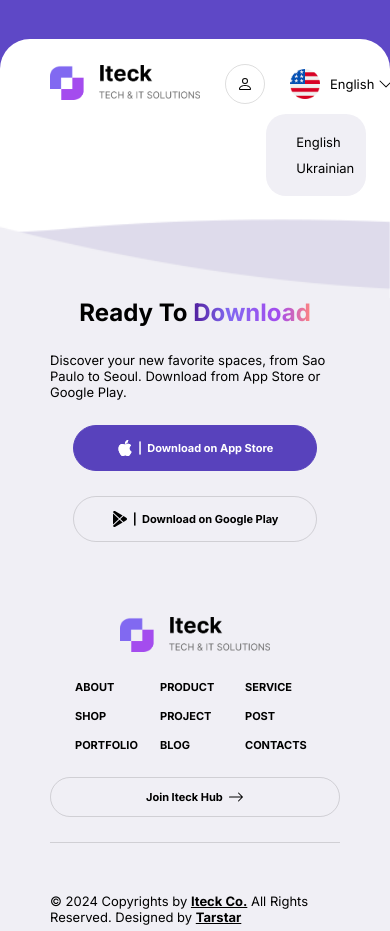
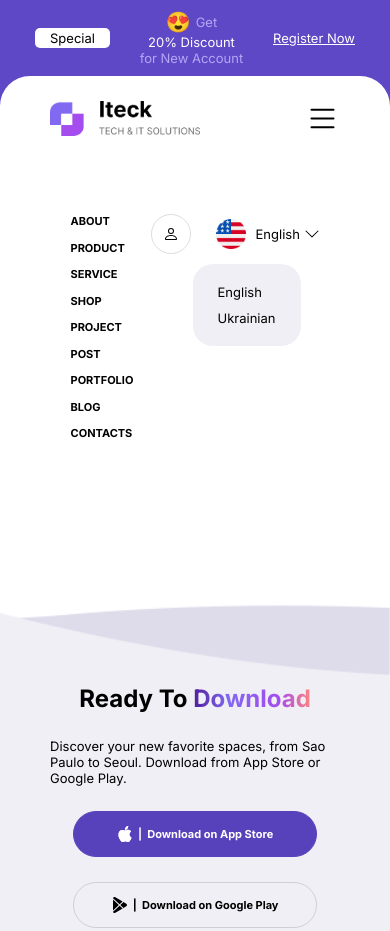
Before and after one commit to Taromtiger/Iteck, a website built with Vite: page index.html in a window 390 px wide. Shown: the top 931 px of the page. Built offline with nearby package versions, Linux system fonts and the light colour scheme.

Commit message:
header, menu mobile

```diff
--- a/index.html
+++ b/index.html
@@ -7,16 +7,43 @@
     <title>Iteck</title>
   </head>
   <body>
-    <div class="top-banner"></div>
+    <div class="top-banner">
+      <div class="container top-banner__container">
+        <a class="button_white" href="pages/contact/index.html">Special</a>
+        <span class="top-banner__text">
+          <span class="text_emoji">&#128525;</span>
+          <span class="text_purple"> Get </span>
+          20% Discount
+          <span class="text_purple">for New Account</span>
+        </span>
+        <a class="link_small" href="pages/contact/index.html">Register Now</a>
+      </div>
+    </div>
 
     <header>
       <div class="container header__container">
-        <div>
+        <div class="header__trigger">
           <a href="#">
             <img class="logo" src="./assets/images/logo.png" alt="company logo"
           /></a>
+          <button class="header__mobile-trigger">
+            <svg
+              xmlns="http://www.w3.org/2000/svg"
+              width="16"
+              height="16"
+              fill="currentColor"
+              class="bi bi-list"
+              viewBox="0 0 16 16"
+            >
+              <path
+                fill-rule="evenodd"
+                d="M2.5 12a.5.5 0 0 1 .5-.5h10a.5.5 0 0 1 0 1H3a.5.5 0 0 1-.5-.5m0-4a.5.5 0 0 1 .5-.5h10a.5.5 0 0 1 0 1H3a.5.5 0 0 1-.5-.5m0-4a.5.5 0 0 1 .5-.5h10a.5.5 0 0 1 0 1H3a.5.5 0 0 1-.5-.5"
+              />
+            </svg>
+          </button>
         </div>
 
+        <div class="header__menu">
           <nav class="navigation header__navigation">
             <ul>
               <li>
@@ -51,7 +78,9 @@
                 <a class="link" href="./pages/post/index.html">Post</a>
               </li>
               <li class="header__link_tablet header__link_tablet_two">
-              <a class="link" href="./pages/portfolio/index.html">Portfolio</a>
+                <a class="link" href="./pages/portfolio/index.html"
+                  >Portfolio</a
+                >
               </li>
               <li class="header__link_tablet header__link_tablet_three">
                 <a class="link" href="./pages/blog/index.html">Blog</a>
@@ -97,6 +126,7 @@
             <div class="header__langs">
               <a href="#">English</a>
               <a href="#">Ukrainian</a>
+            </div>
           </div>
         </div>
       </div>
--- a/style.scss
+++ b/style.scss
@@ -45,6 +45,7 @@ button {
   border: none;
   outline: none;
   font: inherit;
+  cursor: pointer;
 }
 
 li {
--- a/styles/buttons.scss
+++ b/styles/buttons.scss
@@ -47,4 +47,15 @@
     height: calc(var(--size) * 1.15);
     padding: 0 calc(var(--gap) * 1.5);
   }
+
+  &_white {
+    background-color: var(--white-color);
+    color: var(--black-color);
+    height: 20px;
+    padding: 0 15px;
+    display: flex;
+    justify-content: center;
+    align-items: center;
+    border-radius: 5px;
+  }
 }
--- a/styles/colors.scss
+++ b/styles/colors.scss
@@ -3,5 +3,6 @@
   --violett-color: #5842bc;
   --white-color: #fff;
   --grey-color: #0002;
+  --blue-color: #0a58ca;
   --cream-color: #f0eff5;
 }
--- a/styles/footer.scss
+++ b/styles/footer.scss
@@ -92,7 +92,17 @@ footer {
 }
 
 .footer__logo {
-  margin: 0 auto;
+  @media (max-width: v.$mobile) {
+    margin: 0 auto;
+  }
+
+  @media (min-width: v.$mobile) {
+    margin: 0 auto;
+  }
+
+  @media (min-width: v.$tablet) {
+    margin: 0;
+  }
 }
 
 .footer__button {
@@ -103,4 +113,8 @@ footer {
   a {
     text-decoration: underline;
   }
+
+  @media (max-width: v.$mobile) {
+    text-align: center;
+  }
 }
--- a/styles/header.scss
+++ b/styles/header.scss
@@ -2,12 +2,33 @@
 
 .top-banner {
   width: 100%;
-  height: 69px;
+  min-height: 69px;
   background-image: url('./../assets/images/top_nav_background.png');
   background-position: center;
   background-repeat: no-repeat;
   background-size: cover;
   margin-bottom: -30px;
+  padding-bottom: 30px;
+  font: var(--smallest-font);
+  color: var(--white-color);
+
+  &__container {
+    display: flex;
+    justify-content: center;
+    align-items: center;
+    margin: 0 auto;
+    padding: 10px;
+    gap: var(--gap);
+    text-align: center;
+  }
+
+  &__text {
+    display: flex;
+    flex-wrap: wrap;
+    column-gap: 5px;
+    align-items: center;
+    justify-content: center;
+  }
 }
 
 header {
@@ -21,14 +42,61 @@ header {
 
   .header__container {
     display: flex;
+    flex-direction: column;
+    gap: var(--gap);
+
+    @media (min-width: v.$tablet) {
+      flex-direction: row;
+    }
+  }
+
+  .header__trigger {
+    display: flex;
     justify-content: space-between;
-    align-items: center;
-    gap: var(--gap);
+  }
+
+  .header__mobile-trigger {
+    transition: var(--transition);
+
+    svg {
+      width: 35px;
+      height: 35px;
+    }
+
+    &:hover,
+    &:focus,
+    &:active,
+    &_active {
+      svg {
+        fill: var(--violett-color);
+      }
+    }
+  }
+
+  .header__menu {
+    flex: 1;
+    align-self: center;
+    display: flex;
+    align-items: flex-start;
+    justify-content: center;
+    padding: calc(var(--gap) * 2) var(--gap);
+
+    @media (min-width: v.$tablet) {
+      border: none;
+      align-items: center;
+      padding: 0;
+      gap: var(--gap);
+    }
+  }
+
+  .header__mobile-trigger {
+    @media (min-width: v.$tablet) {
+      display: none;
+    }
   }
 
   .header__buttons {
     position: relative;
-    width: 208px;
     display: flex;
     gap: var(--gap);
   }
@@ -42,6 +110,38 @@ header {
       height: 30px;
       width: 30px;
       margin-right: 10px;
+    }
+  }
+
+  .header__langs {
+    width: inherit;
+    position: absolute;
+    top: 50px;
+    right: 28px;
+    display: flex;
+    flex-direction: column;
+    align-items: flex-start;
+
+    background-color: var(--cream-color);
+    padding: 15px 0;
+    border-radius: 20px;
+
+    a {
+      width: 100%;
+      padding: 5px 25px;
+
+      &:hover {
+        background-color: var(--white-color);
+      }
+    }
+
+    @media (max-width: v.$mobile) {
+      right: 19px;
+    }
+
+    @media (min-width: v.$tablet) {
+      width: 67%;
+      right: 4px;
     }
   }
 
@@ -90,41 +190,30 @@ header {
       }
     }
   }
-
-  .header__langs {
-    width: 59%;
-    position: absolute;
-    top: 50px;
-    right: 28px;
-    display: flex;
-    flex-direction: column;
-    align-items: flex-start;
-
-    background-color: var(--cream-color);
-    padding: 15px 0;
-    border-radius: 20px;
-
-    a {
-      width: 100%;
-      padding: 5px 30px;
-
-      &:hover {
-        background-color: var(--white-color);
-      }
-    }
-
-    @media (min-width: v.$tablet) {
-      width: 70%;
-      right: -4px;
-    }
-  }
 }
 
 .header__navigation {
-  display: none;
+  li {
+    display: flex;
+    justify-content: flex-start;
+  }
 
-  @media (min-width: v.$tablet) {
-    display: flex;
+  @media (max-width: v.$tablet) {
+    position: relative;
+
+    ul {
+      flex-wrap: wrap;
+      columns: auto;
+      column-gap: var(--gap);
+    }
+
+    li {
+      width: 80px;
+
+      .bi-chevron-down {
+        display: none;
+      }
+    }
   }
 }
 
--- a/styles/links.scss
+++ b/styles/links.scss
@@ -5,11 +5,22 @@
 
   &:hover,
   &:active,
-  &:focus {
+  &:focus,
+  &_active {
     color: var(--violett-color);
   }
 
-  &_active {
-    color: var(--violett-color);
+  &_small {
+    font: var(--smallest-font);
+    text-decoration: underline;
+    color: var(--white-color);
+    white-space: nowrap;
+
+    &:hover,
+    &:active,
+    &:focus,
+    &_active {
+      color: var(--blue-color);
+    }
   }
 }
--- a/styles/text.scss
+++ b/styles/text.scss
@@ -16,4 +16,12 @@
       #ff847f 100%
     );
   }
+
+  &_purple {
+    color: #b5a6f5;
+  }
+
+  &_emoji {
+    font-size: 20px;
+  }
 }
```
Lines whose indentation alone changed are shown as unchanged.
